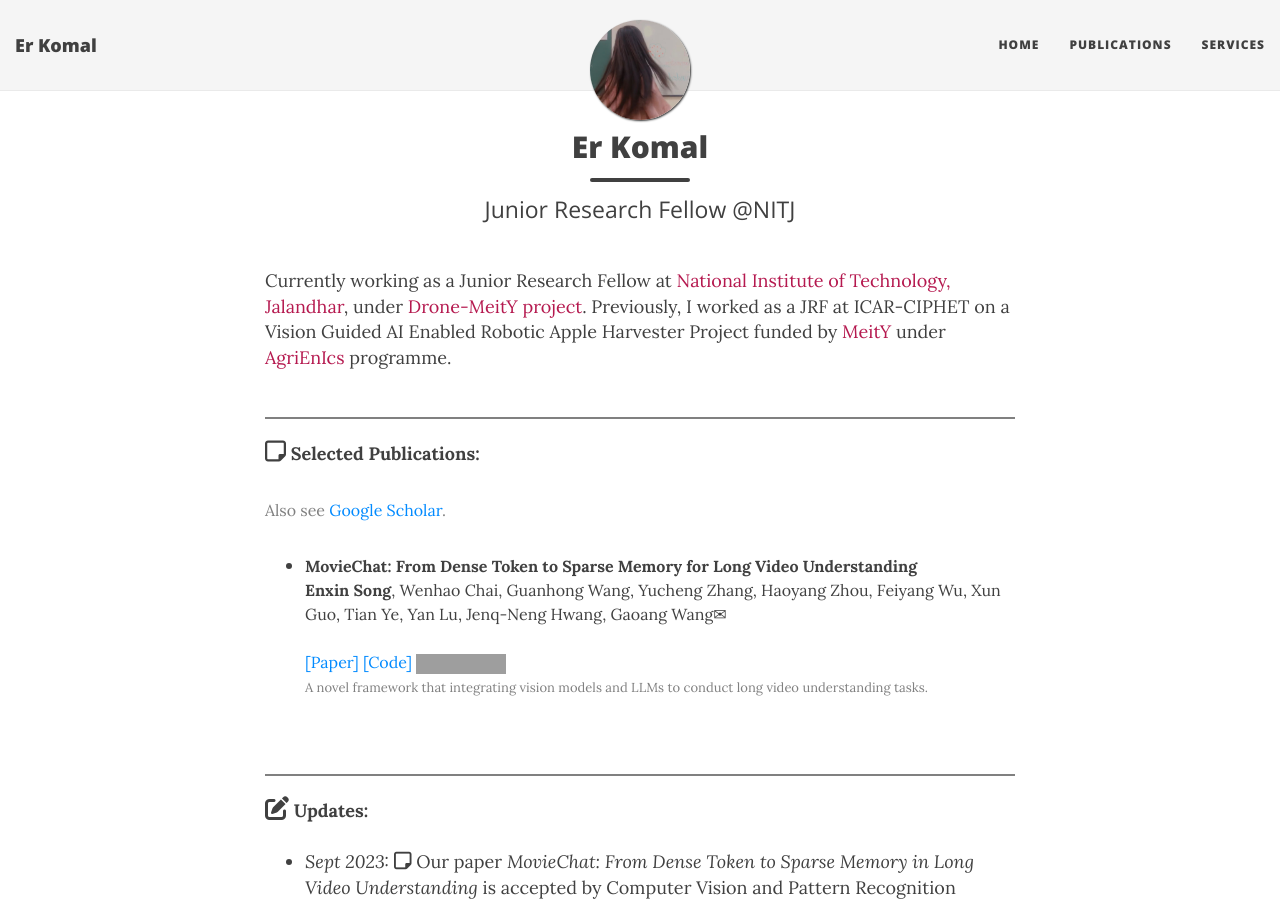
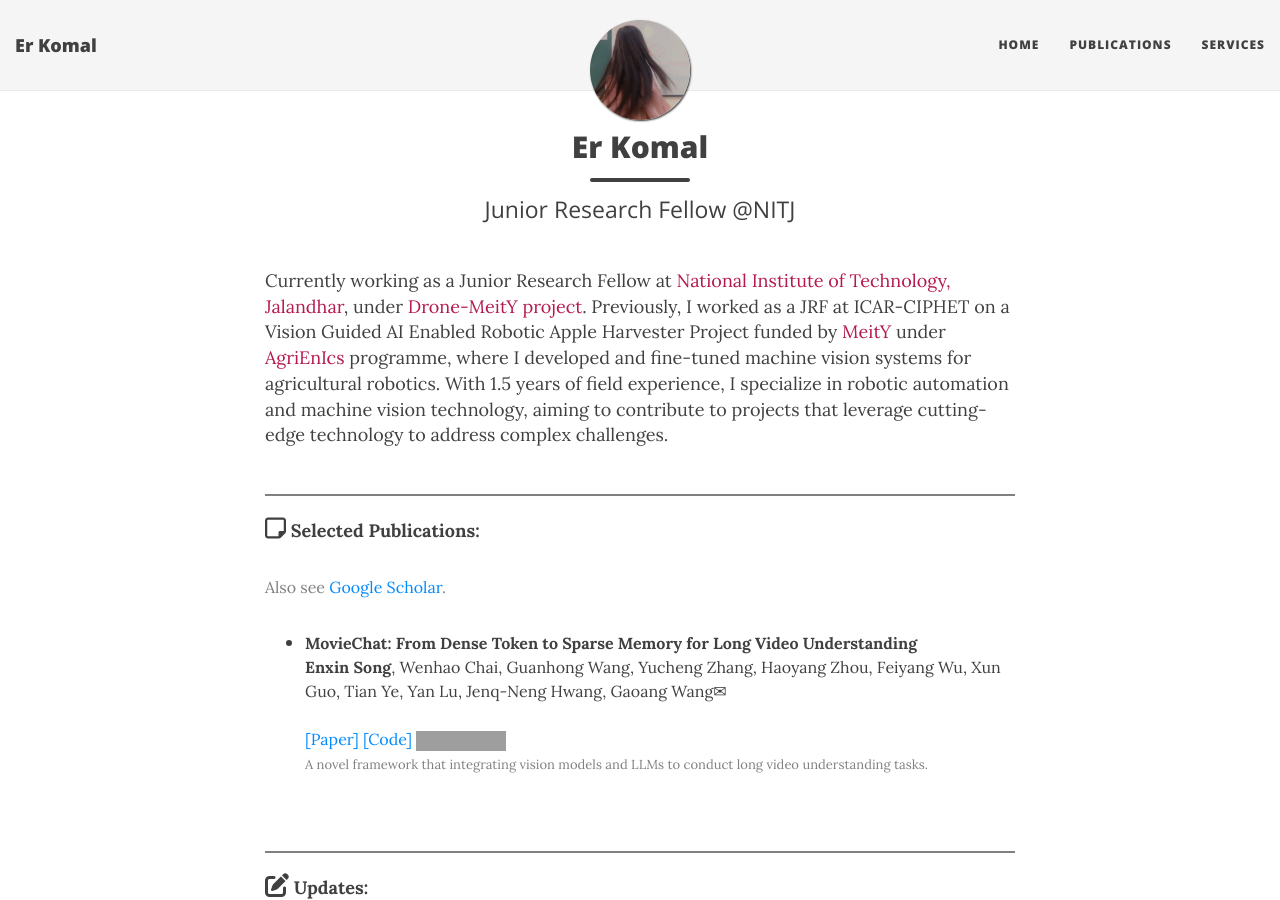
Before and after one commit to hikomal/hikomal.github.io, a Jekyll site: the page built from index.html, in a window 1280 px wide and 900 px high. Built offline with Jekyll 4.4.1, drawn with Linux system fonts in a browser that asks for light colours; nearby versions of some CDN libraries; the list of posts is cut into pages by our own code; grey boxes are pictures that could not be loaded.

Commit message:
Update index.html

```diff
--- a/index.html
+++ b/index.html
@@ -15,7 +15,7 @@
 </head>
 
 <br>
-Currently working as a Junior Research Fellow at <a href="https://www.nitj.ac.in/">National Institute of Technology, Jalandhar</a>, under <a href="https://drone-nitj.infinityfreeapp.com/index.html">Drone-MeitY project</a>. Previously, I worked as a JRF at ICAR-CIPHET on a Vision Guided AI Enabled Robotic Apple Harvester Project funded by <a href="https://www.meity.gov.in/">MeitY</a> under <a href="https://www.agrienics.in/">AgriEnIcs</a> programme.
+Currently working as a Junior Research Fellow at <a href="https://www.nitj.ac.in/">National Institute of Technology, Jalandhar</a>, under <a href="https://drone-nitj.infinityfreeapp.com/index.html">Drone-MeitY project</a>. Previously, I worked as a JRF at ICAR-CIPHET on a Vision Guided AI Enabled Robotic Apple Harvester Project funded by <a href="https://www.meity.gov.in/">MeitY</a> under <a href="https://www.agrienics.in/">AgriEnIcs</a> programme, where I developed and fine-tuned machine vision systems for agricultural robotics. With 1.5 years of field experience, I specialize in robotic automation and machine vision technology, aiming to contribute to projects that leverage cutting-edge technology to address complex challenges.
 <br>
 
 <br>
```
